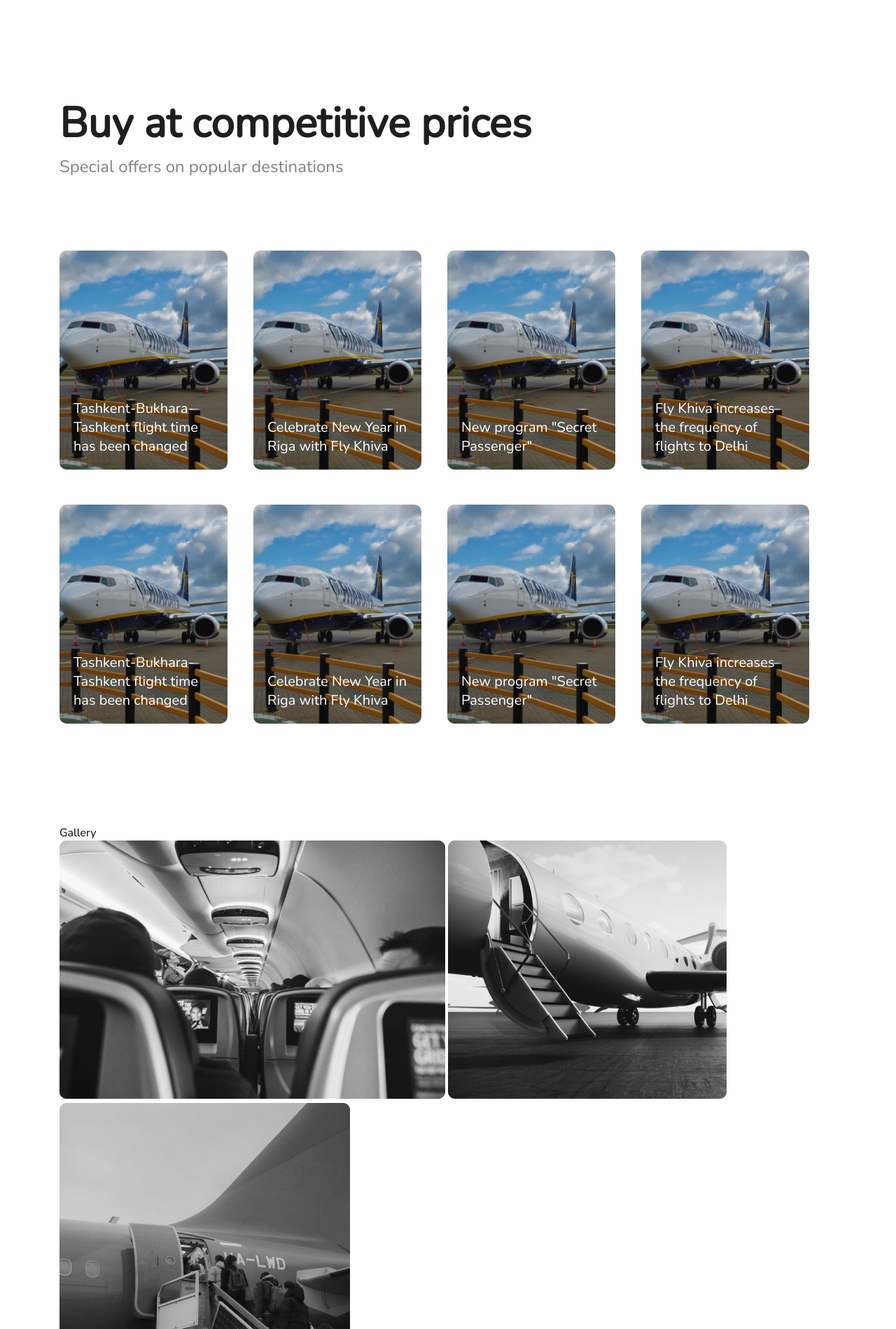
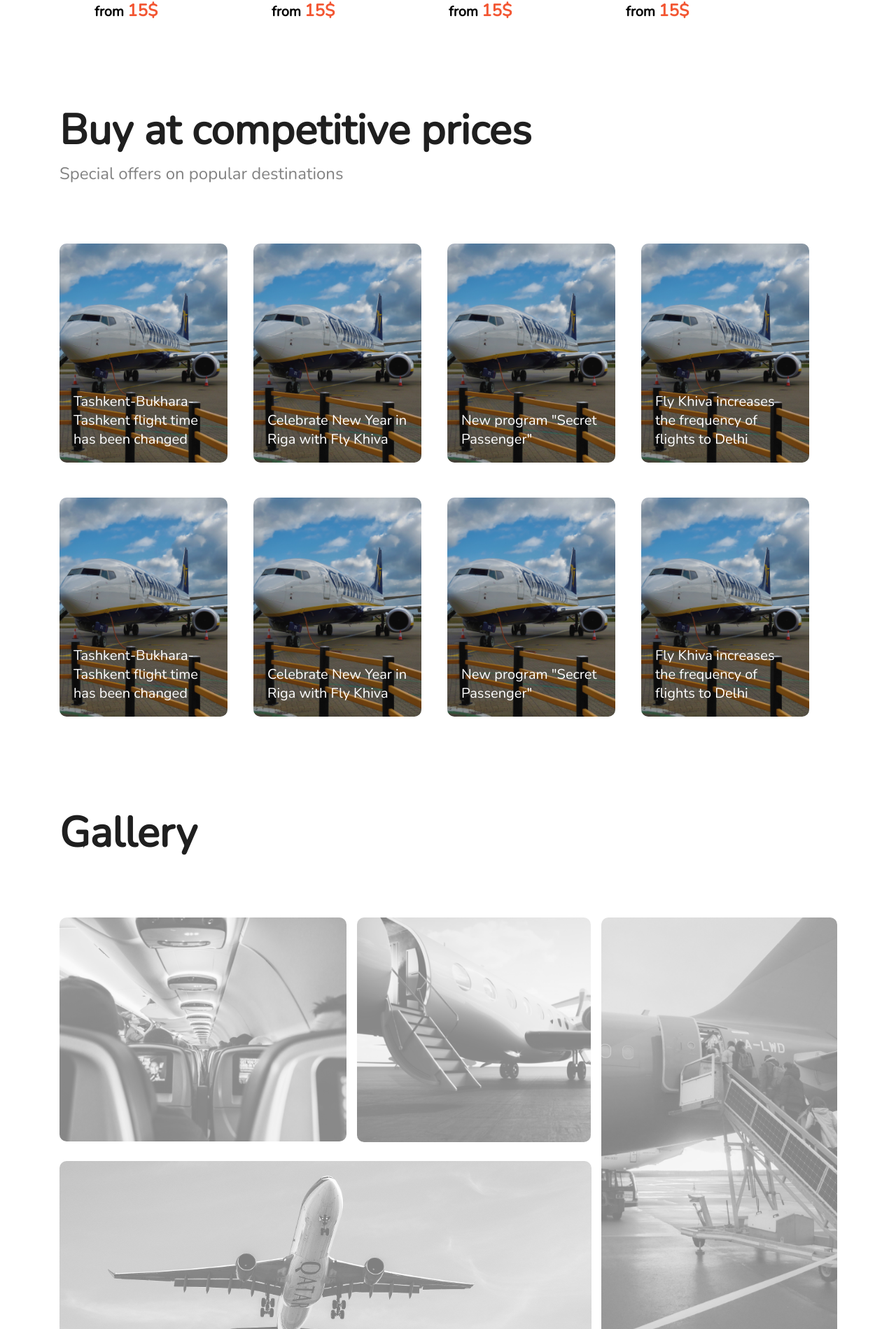
Before and after one commit to nkcrazy/nkcrazy.github.io, a PHP site: page / in a window 1280 px wide. Shown: the part 2461-4360 px from the top of the page at 70% size. Run offline with PHP 8.4, Linux system fonts and the light colour scheme; some libraries are stand-ins or nearby versions.

Commit message:
gallery styles

```diff
--- a/assets/css/style.css
+++ b/assets/css/style.css
@@ -108,8 +108,8 @@
     width: 100%;
     background-color: #fff;
     border-radius: 10px;
-    box-shadow: 0px 12px 68px rgba(0, 0, 0, 0.1);
-    height: 250px;
+    box-shadow: 0 12px 68px rgba(0, 0, 0, 0.1);
+    height: 300px;
     display: flex;
     justify-content: center;
     align-items: center;
@@ -196,7 +196,7 @@
 
 .special-offers .special-offers_wrapper .special-offers_slider {
   display: flex;
-  padding: 150px 50px; }
+  padding: 130px 50px; }
   .special-offers .special-offers_wrapper .special-offers_slider .slick-prev::before, .special-offers .special-offers_wrapper .special-offers_slider .slick-next::before {
     color: #f35632;
     margin-left: -50px; }
@@ -235,7 +235,7 @@
   width: 100%;
   display: flex;
   flex-wrap: wrap;
-  padding: 120px 0; }
+  padding: 100px 0; }
   .main_news .main_news_wrapper .main_news_single {
     width: 240px;
     height: auto;
@@ -254,6 +254,59 @@
       font-size: 20px;
       padding: 20px; }
 
+.main_gallery-title {
+  width: 287px;
+  height: 62px;
+  font-style: normal;
+  font-weight: bold;
+  font-size: 60px;
+  line-height: 82px;
+  color: #1F1F1F; }
+
+.grid {
+  display: grid;
+  grid-template-columns: repeat(10, 1fr);
+  grid-template-rows: repeat(1, 0vw);
+  grid-gap: 15px;
+  padding: 100px 0; }
+  .grid img {
+    object-fit: cover;
+    border-radius: 10px;
+    opacity: 0.5;
+    transition: 0.3s; }
+    .grid img:hover {
+      opacity: 1; }
+  .grid .grid_item_1 {
+    grid-column-start: 1;
+    grid-column-end: 1;
+    grid-row-start: 1;
+    grid-row-end: 1; }
+    .grid .grid_item_1 img {
+      width: 410px;
+      height: 320px; }
+  .grid .grid_item_2 {
+    grid-column-start: 2;
+    grid-column-end: 2;
+    grid-row-start: 2;
+    grid-row-end: 1; }
+    .grid .grid_item_2 img {
+      width: 334px;
+      height: 321px; }
+  .grid .grid_item_3 {
+    grid-column-start: 3;
+    grid-column-end: 1;
+    grid-row-start: 3;
+    grid-row-end: 3; }
+    .grid .grid_item_3 img {
+      width: 760px; }
+  .grid .grid_item_4 {
+    grid-column-start: 3;
+    grid-column-end: 4;
+    grid-row-start: 1;
+    grid-row-end: 4; }
+    .grid .grid_item_4 img {
+      width: 337px; }
+
 * {
   margin: 0;
   padding: 0;
--- a/assets/js/javascript.js
+++ b/assets/js/javascript.js
@@ -7,4 +7,5 @@ $(document).ready(function () {
         autoplaySpeed: 2000,
         infinite: true,
     });
+
 });
--- /dev/null
+++ b/assets/scss/_maingallery.scss
@@ -0,0 +1,74 @@
+.main_gallery-title {
+  width: 287px;
+  height: 62px;
+  font-style: normal;
+  font-weight: bold;
+  font-size: 60px;
+  line-height: 82px;
+  color: #1F1F1F;
+}
+
+.grid {
+  display: grid;
+  grid-template-columns: repeat(10, 1fr);
+  grid-template-rows: repeat(1, 0vw);
+  grid-gap: 15px;
+  padding: 100px 0;
+
+  img {
+    object-fit: cover;
+    border-radius: 10px;
+    opacity: 0.5;
+    transition: 0.3s;
+
+    &:hover {
+      opacity: 1;
+    }
+  }
+
+  .grid_item_1 {
+    grid-column-start: 1;
+    grid-column-end: 1;
+    grid-row-start: 1;
+    grid-row-end: 1;
+
+    img {
+      width: 410px;
+      height: 320px;
+    }
+  }
+
+  .grid_item_2 {
+    grid-column-start: 2;
+    grid-column-end: 2;
+    grid-row-start: 2;
+    grid-row-end: 1;
+
+    img {
+      width: 334px;
+      height: 321px;
+    }
+  }
+
+  .grid_item_3 {
+    grid-column-start: 3;
+    grid-column-end: 1;
+    grid-row-start: 3;
+    grid-row-end: 3;
+
+    img {
+      width: 760px;
+    }
+  }
+
+  .grid_item_4 {
+    grid-column-start: 3;
+    grid-column-end: 4;
+    grid-row-start: 1;
+    grid-row-end: 4;
+
+    img {
+      width: 337px;
+    }
+  }
+}
--- a/assets/scss/_mainhead.scss
+++ b/assets/scss/_mainhead.scss
@@ -70,8 +70,8 @@
       width: 100%;
       background-color: #fff;
       border-radius: 10px;
-      box-shadow: 0px 12px 68px rgba(0, 0, 0, 0.1);
-      height: 250px;
+      box-shadow: 0 12px 68px rgba(0, 0, 0, 0.1);
+      height: 300px;
       display: flex;
       justify-content: center;
       align-items: center;
--- a/assets/scss/_mainnews.scss
+++ b/assets/scss/_mainnews.scss
@@ -24,7 +24,7 @@
     width: 100%;
     display: flex;
     flex-wrap: wrap;
-    padding: 120px 0;
+    padding: 100px 0;
 
     .main_news_single {
       width: 240px;
--- a/assets/scss/_specialoffers.scss
+++ b/assets/scss/_specialoffers.scss
@@ -23,7 +23,7 @@
 
     .special-offers_slider {
       display: flex;
-      padding: 150px 50px;
+      padding: 130px 50px;
 
       .slick-prev::before, .slick-next::before {
         color: #f35632;
--- a/assets/scss/style.scss
+++ b/assets/scss/style.scss
@@ -3,6 +3,7 @@
 @import "mainservices";
 @import "specialoffers";
 @import "mainnews";
+@import "maingallery";
 
 * {
   margin: 0;
--- a/index.html
+++ b/index.html
@@ -9,9 +9,9 @@
     <link rel="preconnect" href="https://fonts.googleapis.com">
     <link rel="preconnect" href="https://fonts.gstatic.com" crossorigin>
     <link href="https://fonts.googleapis.com/css2?family=Nunito&display=swap" rel="stylesheet">
-    <link rel="stylesheet" type="text/css" href="assets/slick/slick.css" />
-    <link rel="stylesheet" type="text/css" href="assets/slick/slick-theme.css" />
-    <link rel="stylesheet" type="text/css" href="assets/css/style.css" />
+    <link rel="stylesheet" type="text/css" href="assets/slick/slick.css"/>
+    <link rel="stylesheet" type="text/css" href="assets/slick/slick-theme.css"/>
+    <link rel="stylesheet" type="text/css" href="assets/css/style.css"/>
 </head>
 <body>
 <div class="container">
@@ -298,11 +298,20 @@
             <div class="main_gallery-title">
                 Gallery
             </div>
-            <div class="main_gallery_wrapper">
-                <img src="assets/img/gallery1.png" alt=""/>
-                <img src="assets/img/gallery2.png" alt=""/>
-                <img src="assets/img/gallery3.png" alt=""/>
-                <img src="assets/img/gallery4.png" alt=""/>
+            <div class="grid">
+                <div class="grid_item_1">
+                    <img src="assets/img/gallery1.png" alt=""/>
+                </div>
+                <div class="grid_item_2">
+                    <img src="assets/img/gallery2.png" alt=""/>
+                </div>
+                <div class="grid_item_3">
+                    <img src="assets/img/gallery4.png" alt=""/>
+                </div>
+                <div class="grid_item_4">
+                    <img src="assets/img/gallery3.png" alt=""/>
+                </div>
+
             </div>
         </div>
     </section>
```
Also changed, not shown: test.html (+48 -60 lines).
